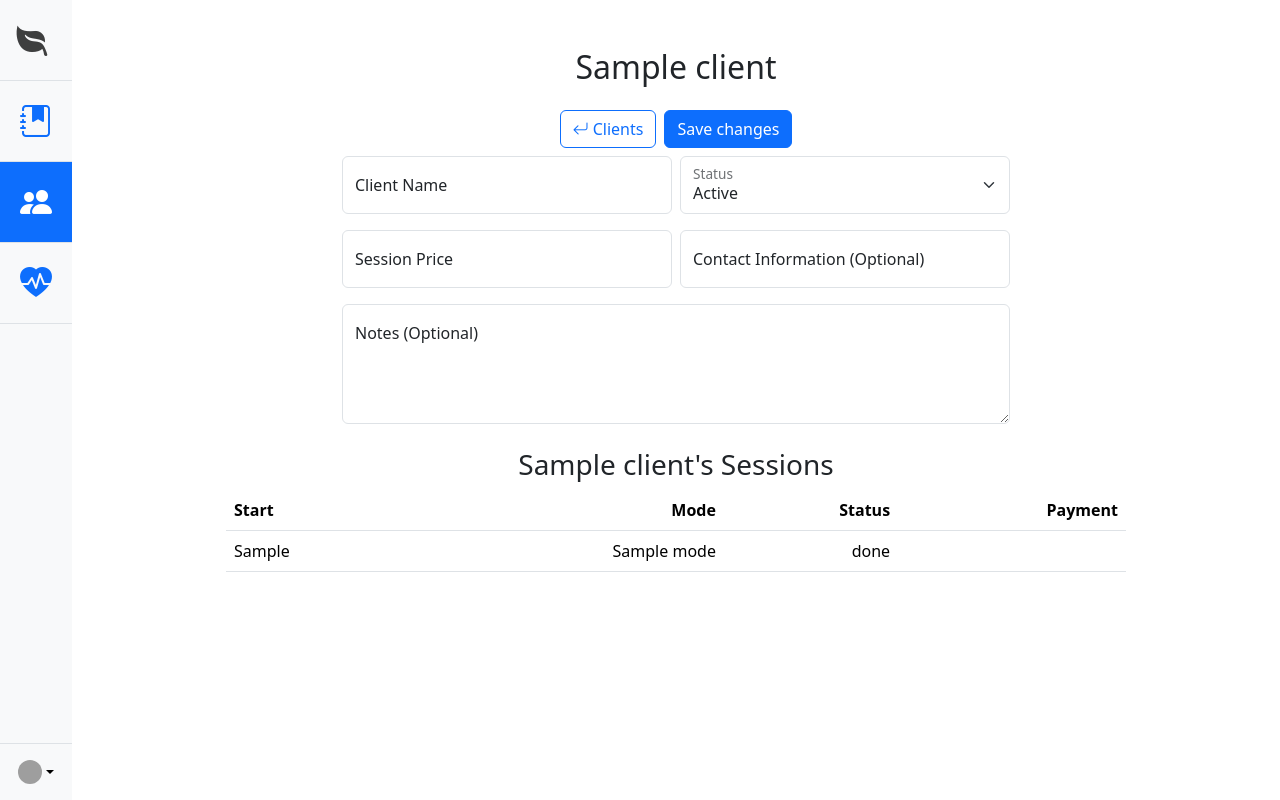
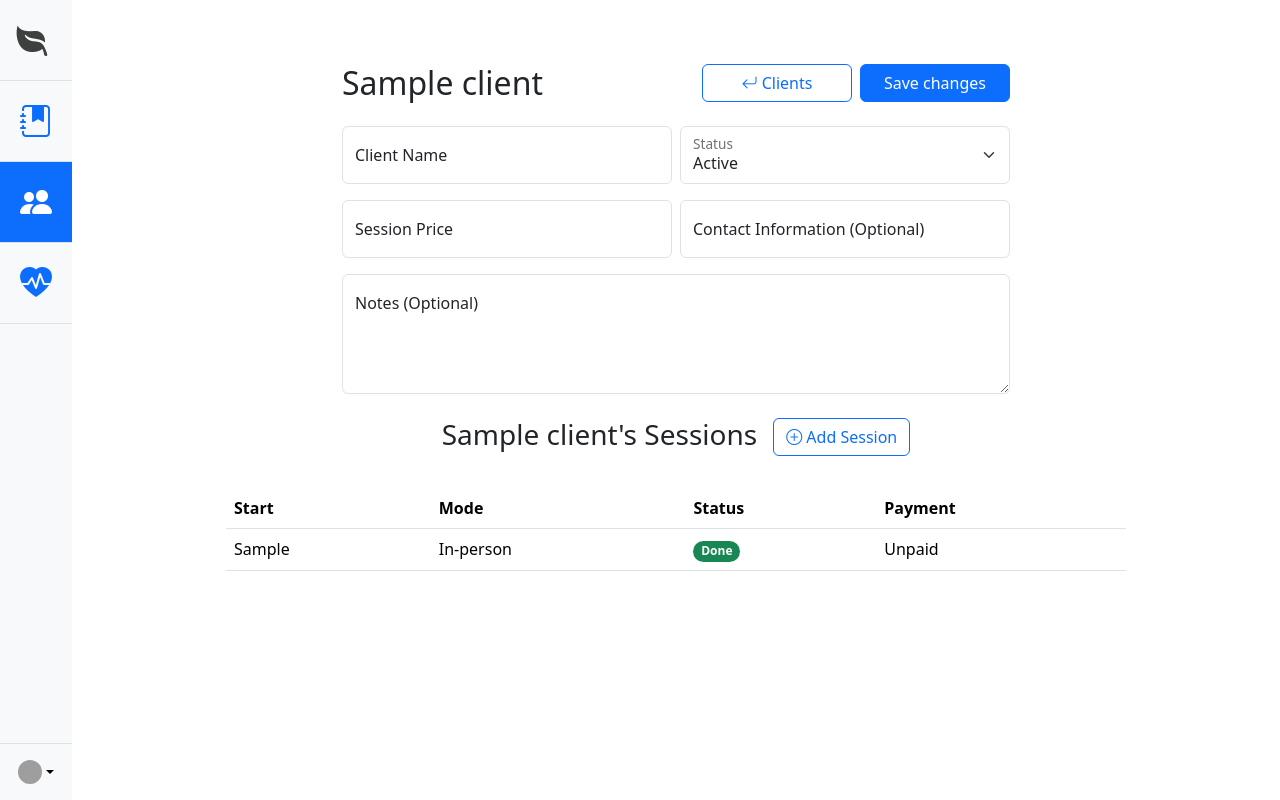
Before and after one commit to FuriousTofu/trainer-journal, a Flask app: template app/templates/clients/client.html in a window 1280 px wide. Run offline with Flask 3, Linux system fonts and the light colour scheme; tables that the repository leaves empty hold one stand-in row (values such as "Sample post"); the template is opened without the code that fills it: values that come from a table or form of the project are taken from there, most other values are stand-ins (such as "Sample title", 1, 10 or a date in 2020); grey boxes are pictures that could not be loaded.

Commit message:
add exercise history, pill-badges and session creation from user card

```diff
--- a/app/templates/clients/client.html
+++ b/app/templates/clients/client.html
@@ -1,19 +1,22 @@
 {% extends "layout.html" %}
+{% from "macros/badges.html" import paid_badge, mode_badge, session_status_badge %}
 
 {% block title %}
     {{ client.name }}
 {% endblock %}
 
 {% block main %}
-    <h2 class="h2">{{ client.name }}</h2>
     <form method="post" novalidate class="add-form">
-    <div class="d-flex justify-content-center gap-2 mb-2">
-        <a href="{{ url_for('.clients') }}" class="btn btn-outline-primary">
-            <i class="bi bi-arrow-return-left"></i> Clients
-        </a>
-        <button type="submit" class="btn btn-primary">
-                Save changes
-        </button>
+    <div class="d-flex justify-content-between gap-3 mb-3">
+        <h2 class="h2">{{ client.name }}</h2>
+        <div class="d-flex justify-content-center align-items-center gap-2 mb-2" >
+            <a href="{{ url_for('.clients') }}" class="btn btn-outline-primary" style="width: 150px;">
+                <i class="bi bi-arrow-return-left"></i> Clients
+            </a>
+            <button type="submit" class="btn btn-primary" style="width: 150px;">
+                    Save changes
+            </button>
+        </div>
     </div>
         {{ form.hidden_tag() }}
         <div class="row g-2 mb-2">
@@ -64,14 +67,37 @@
             {% endfor %}
         </div>
     </form>
-    <h3 class="h3">{{ client.name }}'s Sessions</h3>
+    <div class="d-flex justify-content-center gap-3 mb-3">
+        <h3 class="h3">{{ client.name }}'s Sessions</h3>
+        {% if client.status == "active" %}
+            <button
+                type="button"
+                class="btn btn-outline-primary mb-3 js-go"
+                data-url="{{ url_for('.add_session', client_public_id=client.public_id) }}">
+                <i class="bi bi-plus-circle"></i> Add Session
+            </button>
+        {% else %}
+            <span
+                class="d-inline-block mb-3"
+                data-bs-toggle="tooltip"
+                data-bs-placement="top"
+                title="Sessions can be created only for active clients.">
+                <button
+                    type="button"
+                    class="btn btn-outline-primary"
+                    disabled>
+                    <i class="bi bi-plus-circle"></i> Add Session
+                </button>
+            </span>
+        {% endif %}
+    </div>
     <table class="table table-hover">
             <thead>
                 <tr>
                     <th class="text-start">Start</th>
-                    <th class="text-end">Mode</th>
-                    <th class="text-end">Status</th>
-                    <th class="text-end">Payment</th>
+                    <th class="text-start">Mode</th>
+                    <th class="text-start">Status</th>
+                    <th class="text-start">Payment</th>
                 </tr>
             </thead>
             <tbody>
@@ -82,14 +108,20 @@
                         <td class="text-start">
                             {{ session.start_dt|dt_no_seconds }}
                         </td>
-                        <td class="text-end">{{ session.mode }}</td>
-                        <td class="text-end">{{ session.status }}</td>
-                        <td class="text-end">{{ session.is_paid }}</td>
+                        <td class="text-start">
+                            {{ mode_badge(session.mode) }}</td>
+                        <td class="text-start">
+                            {{ session_status_badge(session.status) }}
+                        </td>
+                        <td class="text-start">
+                            {{ paid_badge(session.is_paid) }}
+                        </td>
                     </tr>
                 {% endfor %}
             </tbody>
         </table>
     {% block scripts %}
         <script src="{{ url_for('static', filename='js/table-row-link.js') }}"></script>
+        <script src="{{ url_for('static', filename='js/go.js') }}"></script>
     {% endblock %}
 {% endblock %}
--- /dev/null
+++ b/app/templates/macros/badges.html
@@ -0,0 +1,40 @@
+{# Session payment badge #}
+{% macro paid_badge(is_paid) %}
+    {% if is_paid %}
+        Paid
+    {% else %}
+        Unpaid
+    {% endif %}
+{% endmacro %}
+
+{% macro session_status_badge(status) %}
+    {% if status == 'planned' %}
+        <span class="badge rounded-pill text-bg-primary">Planned</span>
+    {% elif status == 'done' %}
+        <span class="badge rounded-pill text-bg-success">Done</span>
+    {% elif status == 'cancelled' %}
+        <span class="badge rounded-pill text-bg-warning">Cancelled</span>
+    {% else %}
+        <span class="badge rounded-pill text-bg-danger">No Show</span>
+    {% endif %}
+{% endmacro %}
+
+{# Session mode badge #}
+{% macro mode_badge(mode) %}
+    {% if mode == 'online' %}
+        Online
+    {% else %}
+        In-person
+    {% endif %}
+{% endmacro %}
+
+{# Client status badge #}
+{% macro status_badge(status) %}
+    {% if status == 'active' %}
+        <span class="badge rounded-pill bg-success">Active</span>
+    {% elif status == 'pause' %}
+        <span class="badge rounded-pill bg-info">On Pause</span>
+    {% else %}
+        <span class="badge rounded-pill bg-secondary">Archived</span>
+    {% endif %}
+{% endmacro %}
--- a/app/templates/sessions/add_session.html
+++ b/app/templates/sessions/add_session.html
@@ -121,5 +121,8 @@
                 {{ form.submit(class="btn btn-primary px-3") }}
             </div>
         </form>
+            {% block scripts %}
+                <script src="{{ url_for('static', filename='js/ex-history.js') }}"></script>
+            {% endblock %}
     {% endif %}
 {% endblock %}
```
Also changed, not shown: app/templates/clients/clients.html (+18 -9 lines), app/templates/exercises/exercises.html (+6 -4 lines), app/templates/helpers/_exercise_history.html (added, +11 -0 lines), app/templates/helpers/_exercise_row.html (+13 -5 lines), app/templates/sessions/session.html (+11 -5 lines), app/templates/sessions/sessions.html (+19 -17 lines).
